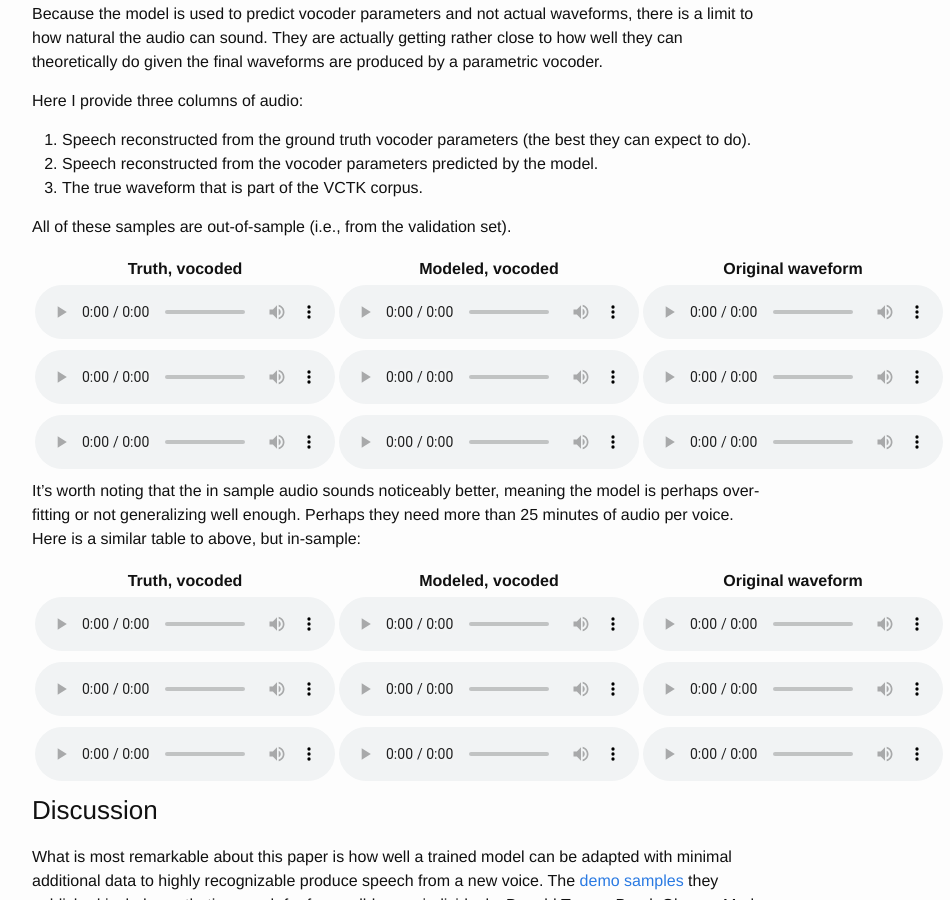
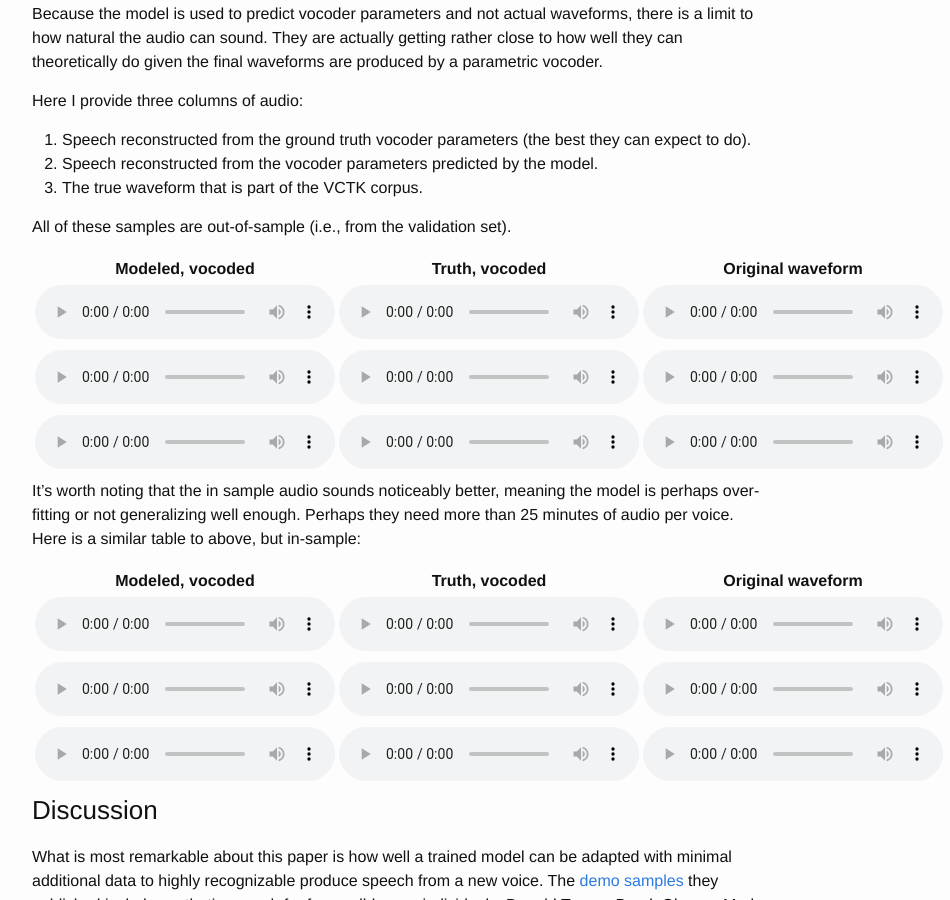
Before and after one commit to kbullaughey/lstm-play, a Jekyll site: the page built from _posts/2017-10-27-voice-loop-summary.md, in a window 1280 px wide and 900 px high, scrolled down 4774 px. Shown: the whole window, without its empty margins (238-1188 px from the left). Built offline with Jekyll 4.4.1, drawn with Linux system fonts in a browser that asks for light colours.

Commit message:
fix labels

```diff
--- a/_posts/2017-10-27-voice-loop-summary.md
+++ b/_posts/2017-10-27-voice-loop-summary.md
@@ -163,8 +163,8 @@ All of these samples are out-of-sample (i.e., from the validation set).
 <table>
  <thead>
   <tr>
+  <th>Modeled, vocoded</th>
   <th>Truth, vocoded</th>
-  <th>Modeled, vocoded</th>
   <th>Original waveform</th>
   </tr>
  </thead>
@@ -192,8 +192,8 @@ It's worth noting that the in sample audio sounds noticeably better, meaning the
 <table>
  <thead>
   <tr>
+  <th>Modeled, vocoded</th>
   <th>Truth, vocoded</th>
-  <th>Modeled, vocoded</th>
   <th>Original waveform</th>
   </tr>
  </thead>
```
